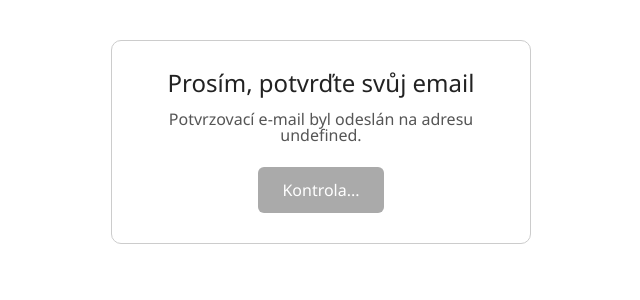
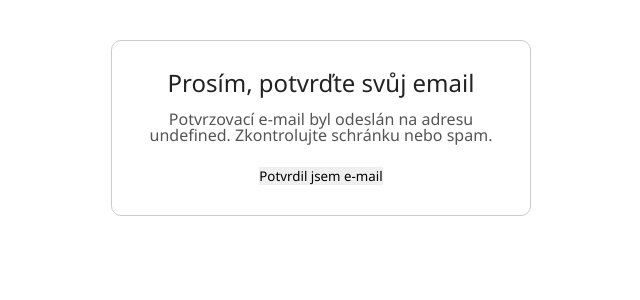
Before and after one commit to losha6ka/FashionA, a React (Vite) app: page /verify in a window 1280 px wide. Shown: the top 300 px of the page, without its empty margins (319-959 px from the left). Built offline with nearby package versions, Linux system fonts and the light colour scheme; no server answers; sample sign-in values are in the browser's storage.

Commit message:
new email logic test

```diff
--- a/src/firebase/firebase.ts
+++ b/src/firebase/firebase.ts
@@ -1,5 +1,5 @@
 import { initializeApp } from "firebase/app";
-// import { getFirestore } from "firebase/firestore";
+import { getFirestore } from "firebase/firestore";
 import { getAuth } from "firebase/auth"; // ✅ Добавляем
 
 const firebaseConfig = {
@@ -13,5 +13,5 @@ const firebaseConfig = {
 };
 
 const app = initializeApp(firebaseConfig);
-// export const db = getFirestore(app);
+export const db = getFirestore(app);
 export const auth = getAuth(app); // ✅ Экспортируем auth
--- a/src/register/RegistrationForm.tsx
+++ b/src/register/RegistrationForm.tsx
@@ -2,6 +2,7 @@ import { useState, useEffect } from "react";
 import {
     createUserWithEmailAndPassword,
     sendEmailVerification,
+    signInWithEmailAndPassword,
 } from "firebase/auth";
 import { useNavigate } from "react-router-dom";
 import { auth } from "../firebase/firebase";
@@ -54,29 +55,39 @@ const RegistrationForm = () => {
             setIsLoading(false);
             return;
         }
+        if (!email || !email.includes("@") || email.length < 5) {
+            setError("Invalid email");
+            setIsLoading(false);
+            return;
+        }
+        try {
+            let userCredential;
 
-        try {
-            const userCredential = await createUserWithEmailAndPassword(
-                auth,
-                email,
-                "temporaryPass123!" // Пароль временный, ты его не используешь
-            );
+            try {
+                userCredential = await createUserWithEmailAndPassword(auth, email, "temporaryPass123!");
+            } catch (err: any) {
+                if (err.code === "auth/email-already-in-use") {
+                    userCredential = await signInWithEmailAndPassword(auth, email, "temporaryPass123!");
+                } else if (err.code === "auth/invalid-email") {
+                    setError("Invalid email format");
+                } else if (err.code === "auth/weak-password") {
+                    setError("Weak password (even if it's temp)");
+                } else {
+                    setError("Unexpected error: " + err.message);
+                }
 
-            await sendEmailVerification(userCredential.user);
-            navigate("/verify", { state: { language, form } }); // Передаём данные в verify
-        } catch (err: any) {
+            }
+            if (userCredential) {
+                await sendEmailVerification(userCredential.user);
+                navigate("/verify", { state: { language, form } });
+            }
+        } catch (err) {
             console.error(err);
-            if (err.code === "auth/email-already-in-use") {
-                // Если пользователь уже есть — просто отправить на страницу verify
-                navigate("/verify", { state: { language, form } });
-            } else {
-                setError("Submission failed");
-            }
+            setError("Submission failed");
         } finally {
             setIsLoading(false);
         }
     };
-
     return (
         <div className="sign-up__wrapper">
             <div className="sign-up__header">
--- a/src/register/VerifyNotice.tsx
+++ b/src/register/VerifyNotice.tsx
@@ -1,14 +1,19 @@
 import { useEffect, useState } from "react";
-import { auth } from "../firebase/firebase";
-import { onAuthStateChanged, reload } from "firebase/auth";
+import { auth, db } from "../firebase/firebase";
+import { reload, onAuthStateChanged } from "firebase/auth";
 import { useLocation, useNavigate } from "react-router-dom";
+import { collection, addDoc } from "firebase/firestore";
 import emailjs from "emailjs-com";
 
 const VerifyEmail = () => {
     const location = useLocation();
     const navigate = useNavigate();
-    const { form, language } = location.state || {};
-    const { email, hotel, country } = form || {};
+    const form = location.state?.form;
+    const email = form?.email;
+    const hotel = form?.hotel;
+    const country = form?.country;
+    const language = location.state?.language;
+
     const [isVerified, setIsVerified] = useState(false);
     const [checking, setChecking] = useState(false);
     const [error, setError] = useState("");
@@ -30,22 +35,36 @@ const VerifyEmail = () => {
                 setIsVerified(true);
                 try {
                     // EmailJS
-                    await emailjs.send(
-                        SERVICE_ID,
-                        TEMPLATE_ID,
-                        {
-                            email,
-                            hotel,
-                            country,
-                            image1:
-                                "https://res.cloudinary.com/dgpf7hqht/image/upload/v1752611368/photo_2025-07-15_18-59-19_tx76zx.jpg",
-                            image2:
-                                "https://res.cloudinary.com/dgpf7hqht/image/upload/v1752611360/image_2025-07-15_18-00-42_d2hst8.png",
-                        },
-                        PUBLIC_KEY
-                    );
+                    if (!email) {
+                        console.warn("Email is missing, skipping EmailJS send");
+                        return;
+                    }
 
-                    // Google Sheet
+                    // await emailjs.send(
+                    //     SERVICE_ID,
+                    //     TEMPLATE_ID,
+                    //     {
+                    //         email,
+                    //         hotel,
+                    //         country,
+                    //         image1:
+                    //             "https://res.cloudinary.com/dgpf7hqht/image/upload/v1752611368/photo_2025-07-15_18-59-19_tx76zx.jpg",
+                    //         image2:
+                    //             "https://res.cloudinary.com/dgpf7hqht/image/upload/v1752611360/image_2025-07-15_18-00-42_d2hst8.png",
+
+                    //     },
+                    //     PUBLIC_KEY
+                    // );
+
+                    // Firestore
+                    await addDoc(collection(db, "registrations"), {
+                        email,
+                        hotel,
+                        country,
+                        timestamp: new Date(),
+                    });
+
+                    // Google Sheets
                     void fetch(googleMacros, {
                         method: "POST",
                         body: JSON.stringify({ email, hotel, country }),
@@ -53,12 +72,12 @@ const VerifyEmail = () => {
 
                     navigate("/success", { state: { language } });
                 } catch (err) {
+                    console.error(err);
                     setError(
                         language === "en"
-                            ? "Failed to send final confirmation"
+                            ? "Final confirmation failed"
                             : "Chyba při odesílání potvrzení"
                     );
-                    console.error(err);
                 }
             } else {
                 setError("");
@@ -72,11 +91,8 @@ const VerifyEmail = () => {
             if (!user) {
                 navigate("/");
             } else {
-                const interval = setInterval(() => {
-                    checkEmailVerified();
-                }, 3000);
-
-                return () => clearInterval(interval);
+                // const interval = setInterval(checkEmailVerified, 3000);
+                // return () => clearInterval(interval);
             }
         });
         return unsubscribe;
@@ -85,15 +101,16 @@ const VerifyEmail = () => {
     return (
         <div className="verify-email">
             <h2 className="verify-email__title">
-                {language === "en" ? "Please verify your email" : "Prosím, potvrďte svůj email"}
+                {language === "en"
+                    ? "Please verify your email"
+                    : "Prosím, potvrďte svůj email"}
             </h2>
             <p className="verify-email__text">
                 {language === "en"
-                    ? `A verification email was sent to ${email}. Please check your inbox.`
-                    : `Potvrzovací e-mail byl odeslán na adresu ${email}.`}
+                    ? `A verification email was sent to ${email}. Please check your inbox (or spam folder).`
+                    : `Potvrzovací e-mail byl odeslán na adresu ${email}. Zkontrolujte schránku nebo spam.`}
             </p>
             <button
-                className="verify-email__button"
                 onClick={checkEmailVerified}
                 disabled={checking || isVerified}
             >
```
Also changed, not shown: 1 other file (tests, documents, lock files or other folders).
